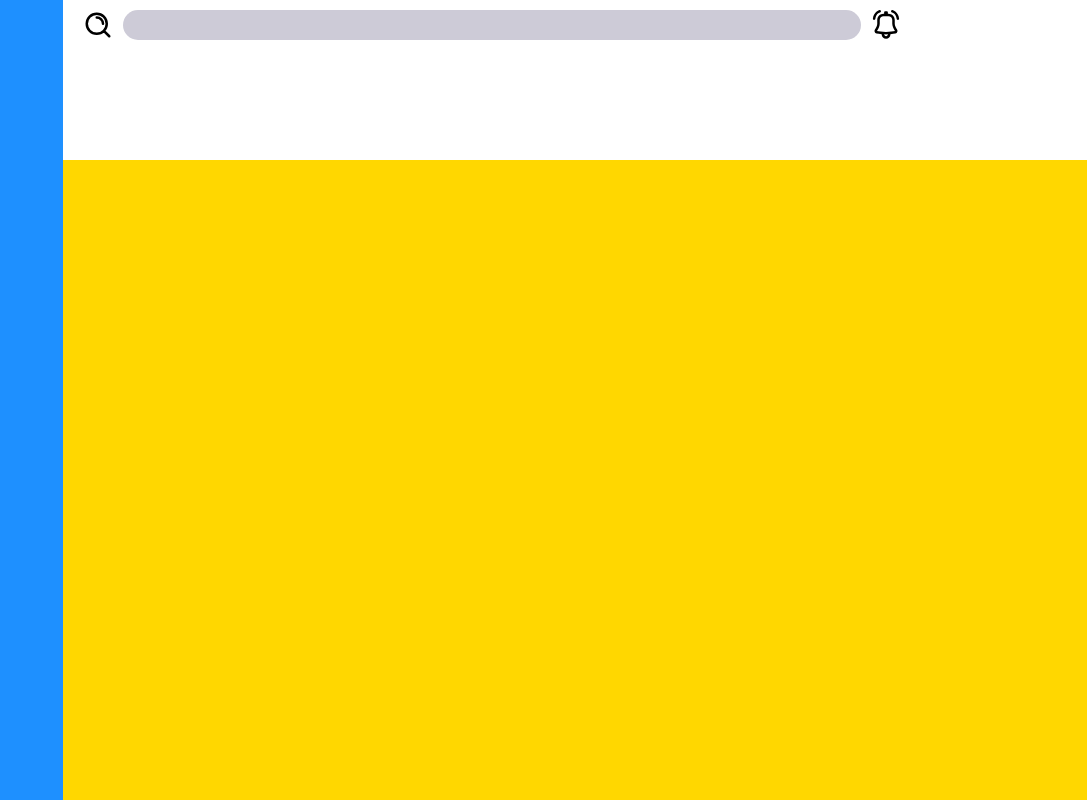
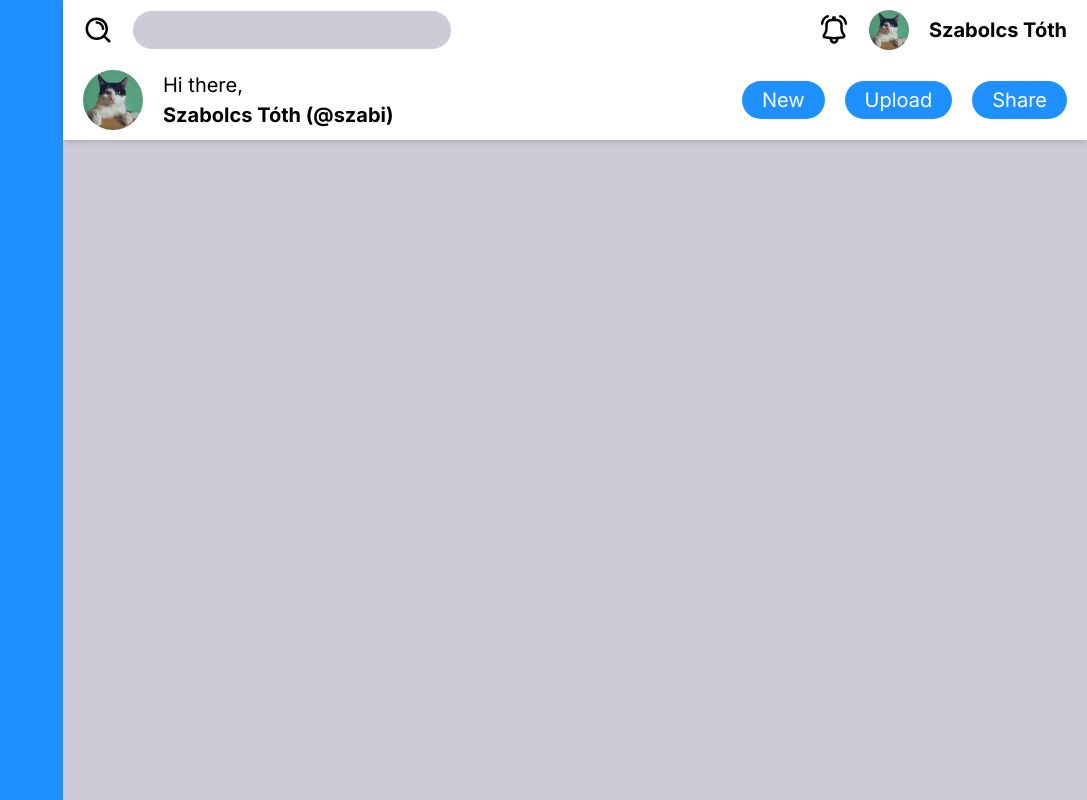
Before and after one commit to WreckitHUN/Dashboard, a plain HTML site: page index.html in a window 1280 px wide. Shown: the whole page, without its empty margins (193-1280 px from the left). Drawn offline with Linux system fonts and the light colour scheme.

Commit message:
Further development.

```diff
--- a/index.html
+++ b/index.html
@@ -11,20 +11,48 @@
     />
     <link rel="stylesheet" href="normalize.css" />
     <link rel="stylesheet" href="styles.css" />
-    <title>Document</title>
+    <meta name="description" content="This is the text that will show up on search engines" />
+    <meta property="og:title" content="Szabolcs..." />
+    <meta property="og:description" content="This is the text that will show" />
+    <meta property="og:type" content="website" />
+    <meta property="og:image" content="http://" />
+    <meta property="og:url" content="http://tothszabi.com" />
+    <title>Dashboard</title>
   </head>
   <body>
     <aside></aside>
     <main>
       <div class="header">
         <div class="topLine">
+          <div class="topLine__left">
             <svg class="icon icon--small icon--dark" id="searchIcon">
               <use xlink:href="assets/header.svg#search"></use>
             </svg>
+            <form action="submit">
               <input id="searchBar" name="searchBar" type="text" />
+            </form>
+          </div>
+          <div class="topLine__right">
             <svg class="icon icon--small icon--dark" id="bellIcon">
               <use xlink:href="assets/header.svg#bellRinging"></use>
             </svg>
+            <div class="profile profile--small"></div>
+            <p class="profileName">Szabolcs Tóth</p>
+          </div>
+        </div>
+        <div class="bottomLine">
+          <div class="welcome">
+            <div class="profile"></div>
+            <div>
+              <p>Hi there,</p>
+              <p class="profileName">Szabolcs Tóth (@szabi)</p>
+            </div>
+          </div>
+          <div class="bottomLine__right">
+            <button class="btn">New</button>
+            <button class="btn">Upload</button>
+            <button class="btn">Share</button>
+          </div>
         </div>
       </div>
       <div class="platform"></div>
--- a/styles.css
+++ b/styles.css
@@ -1,16 +1,12 @@
 :root{
 
     /* Clor Palette */
-    --color-primary: #2584ff;
-    --color-secondary: #00D9FF;
-    --color-accent: #ff3400;
-    --color-headings: #1b0760;
-    --color-body: #918ca4;
-    --color-body-darker: #5c5577;
-    --color-border: #ccc;
-
+    --color-headings-light: #1b0760;
+    --color-body-light: black;
+    --color-body-darker-light: #5c5577;
+    --color-btn-light: dodgerblue;
+    --color-btn-text-light: white;
     --border-radius: 30px;
-
 }
 
 *, *::after, *::before{
@@ -30,17 +26,16 @@ html{
 }
 
 body{
-    color: var(--color-body);
+    color: var(--color-body-light);
     font-family: Inter, Arial, Helvetica, sans-serif;
-    font-size: 1.8rem;
+    font-size: 1.5rem;
     line-height: 1.5;
 }
 
 h1, h2, h3{
-    color: var(--color-headings);
+    color: var(--color-headings-light);
     margin-bottom: 1rem;
     line-height: 1.1;
-
 }
 
 h1{
@@ -56,7 +51,7 @@ h3{
 }
 
 p{
-    margin-top: 0;
+    margin: 0;
 }
 
 /* Laptop and Desktop */
@@ -64,6 +59,7 @@ p{
     body{
         font-size: 2rem;
     }
+
 
     h1{
         font-size: 8rem;
@@ -90,14 +86,13 @@ aside{
 }
 
 main{
-    background: gold;
-    height: 100vh;
+    background: #cdcbd7;
     width: 80%;
 }
 
 .header{
     background: white;
-    height: 20%;
+    box-shadow: 0 4px 6px -1px rgb(0 0 0 / 0.1), 0 2px 4px -2px rgb(0 0 0 / 0.1);
 }
 
 /* Icons */
@@ -138,13 +133,11 @@ main{
 /* INPUTS */
 
 #searchBar{
-    width: 75%;
+    width: 100%;
     background: #cdcbd7;
-    margin:0 10px;
     border-radius: var(--border-radius);
     border: none;
-    color: var(--color-headings);
-    font-size: 1rem;
+    color: var(--color-headings-light);
     outline: 0;
     padding: 0.75rem 1.5rem;
 }
@@ -153,12 +146,86 @@ main{
     color: #cdcbd7;
 }
 
+/* BUTTONS */
+
+.btn{
+    background: var(--color-btn-light);
+    color: var(--color-btn-text-light);
+    border: none;
+    border-radius: var(--border-radius);
+    padding: 0.75rem 2rem;
+    transition: all 0.1s;
+}
+
+.btn:hover{
+    cursor: pointer;
+    transform: scale(1.05);
+}
+
+.btn:active{
+    transform: scale(0.95);
+}
+
 /* HEADER LINE */
 
 .topLine{
     padding: 1rem 2rem;
     display: flex;
+    justify-content: space-between;
+    align-items: center;
+}
 
+.topLine__left{
+    width: 65%;
+    display: flex;
+    align-items: center;
+    gap: 20px;
+}
+
+.topLine__right{
+    display: flex;
+    align-items: center;
+    gap: 20px;
+}
+
+.bottomLine{
+    padding: 1rem 2rem;
+    display: flex;
+    justify-content: space-between;
+    align-items: center;
+}
+
+.welcome{
+    display: flex;
+    align-items: center;
+    gap: 20px;
+}
+
+.bottomLine__right{
+    display: flex;
+    align-items: center;
+    gap: 20px;
+}
+
+.profile{
+    aspect-ratio: 1/1;
+    background: url(assets/cat.jpg);
+    background-position: top;
+    background-size: cover; /* This will resize your image */
+    height: 60px;
+    width: 60px;
+    border-radius: 50%;
+}
+
+.profile--small{
+    height: 40px;
+    width: 40px;
+}
+
+.profileName{
+    font-weight: 700;
+    text-wrap: nowrap;
+    text-align: center;
 }
 
 
```
Also changed, not shown: assets/cat.jpg (added). Lines whose indentation alone changed are shown as unchanged.
